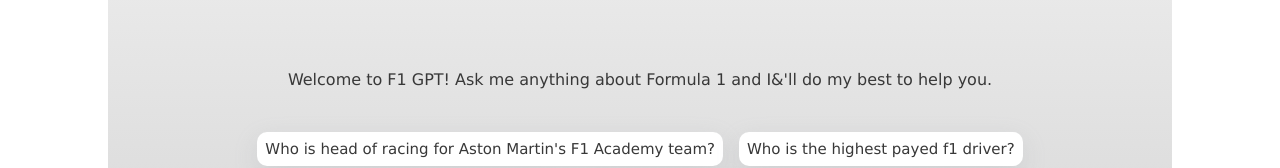
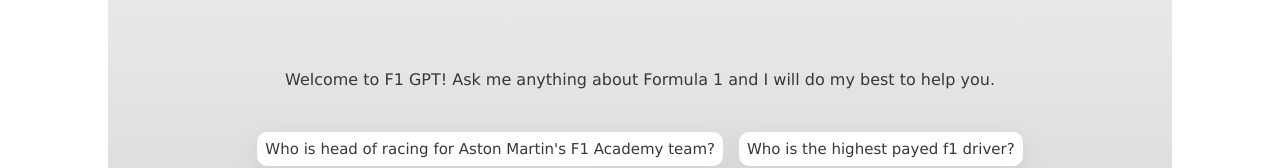
Before and after one commit to renaissanc/rag_test_alfa, a Next.js app: page / in a window 1280 px wide. Shown: the part 314-482 px from the top of the page. Built offline with nearby package versions, Linux system fonts and the light colour scheme.

Commit message:
4th commit

```diff
--- a/app/page.tsx
+++ b/app/page.tsx
@@ -33,7 +33,7 @@
                 {noMessages ? (
                     <>
                         <p className="starter-text">
-                            Welcome to F1 GPT! Ask me anything about Formula 1 and I&'ll do my
+                            Welcome to F1 GPT! Ask me anything about Formula 1 and I will do my
                             best to help you.
                         </p>
                         <br />
```
